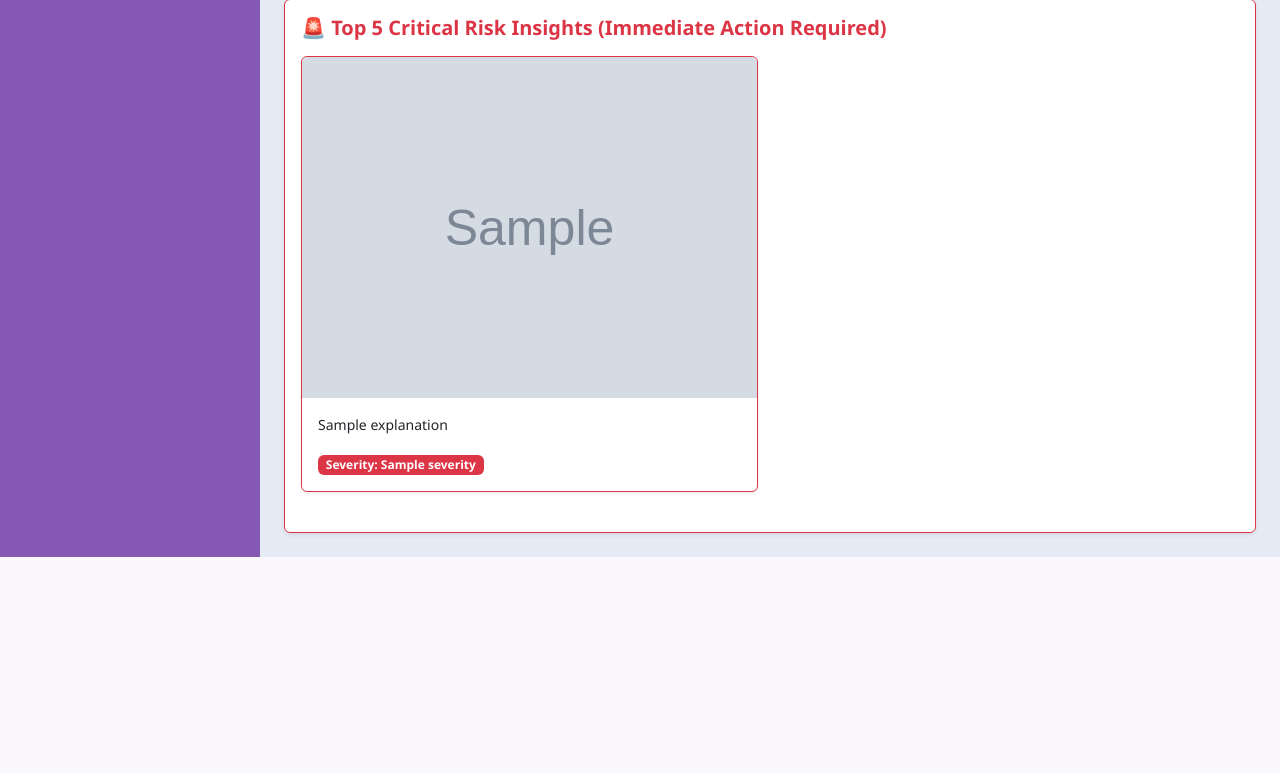
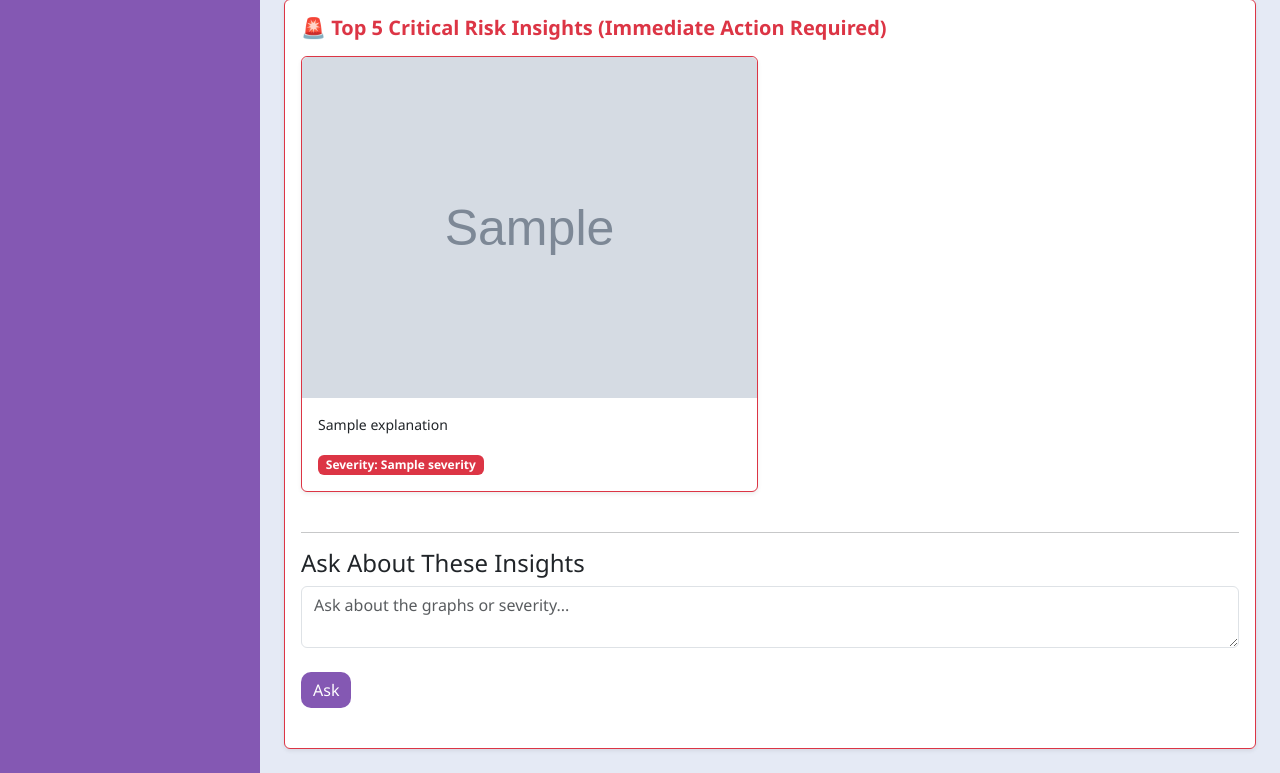
Before and after one commit to insightmate52/major-project, a Flask app: template templates/insights.html in a window 1280 px wide. Shown: the part 538-1311 px from the top of the page. Before the commit the page ends 1095 px from the top, so only its background shows below. Run offline with Flask 3, Linux system fonts and the light colour scheme; the template is opened without the code that fills it: most values are stand-ins (such as "Sample title", 1, 10 or a date in 2020); grey boxes marked "Sample" are stand-in pictures; parts of the project's set-up code (start-up, migrations or seed data) failed here and were passed over.

Commit message:
Fixed chat history, PDF report error, added graph-aware chat

```diff
--- a/templates/insights.html
+++ b/templates/insights.html
@@ -86,6 +86,7 @@
     </a>
 </div>
 
+
 <!-- 🚨 CRITICAL RISK INSIGHTS -->
 <div class="card shadow-sm mt-4 border-danger">
   <div class="card-body">
@@ -124,6 +125,18 @@
         ✅ No critical risks detected in this dataset.
       </p>
     {% endif %}
+
+    <hr>
+    <h4>Ask About These Insights</h4>
+    <textarea id="graph-question" class="form-control"
+          placeholder="Ask about the graphs or severity..."></textarea>
+          <br>
+          <button onclick="askGraphQuestion()" class="btn btn-primary">
+            Ask
+          </button>
+
+          <br><br>
+          <div id="graph-chat-response"></div>
 
   </div>
 </div>
```
